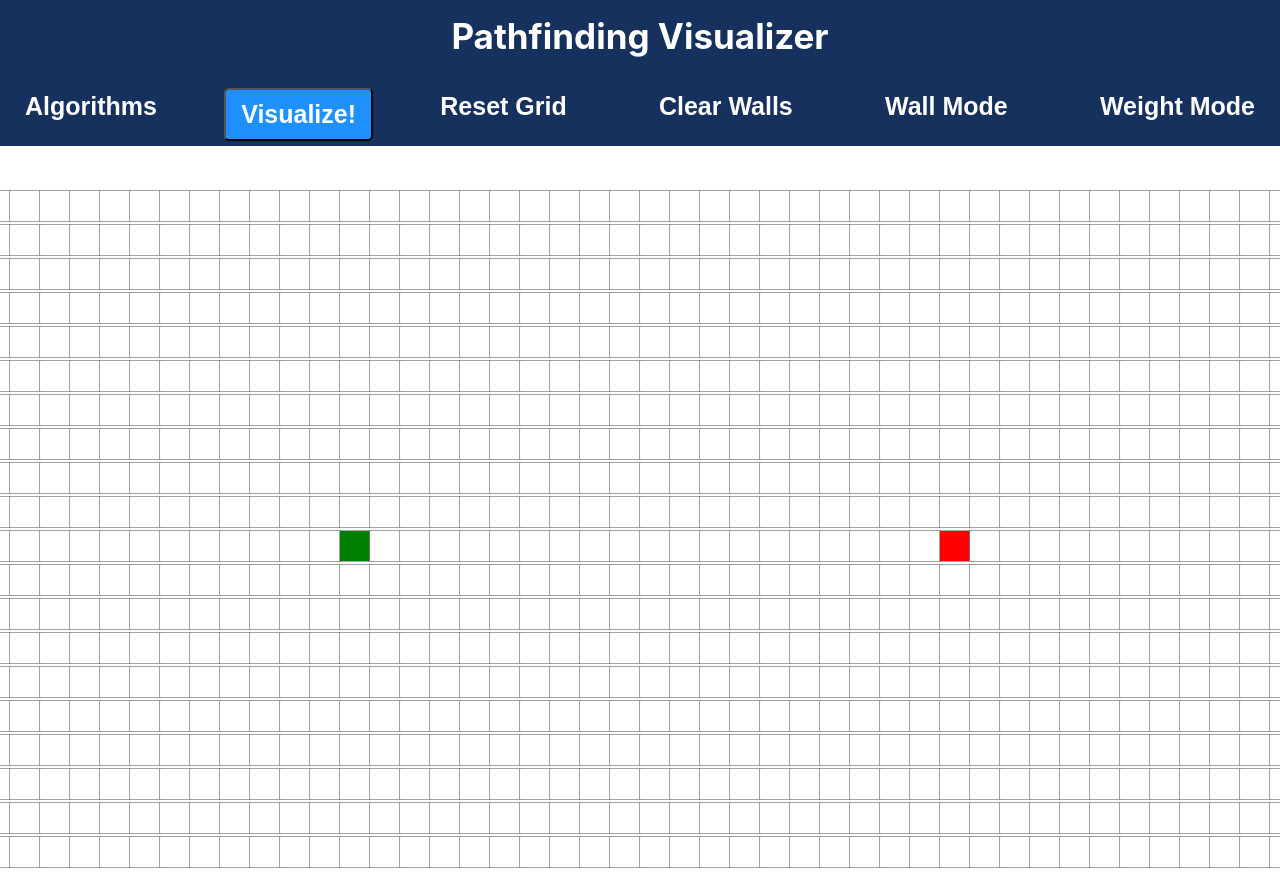
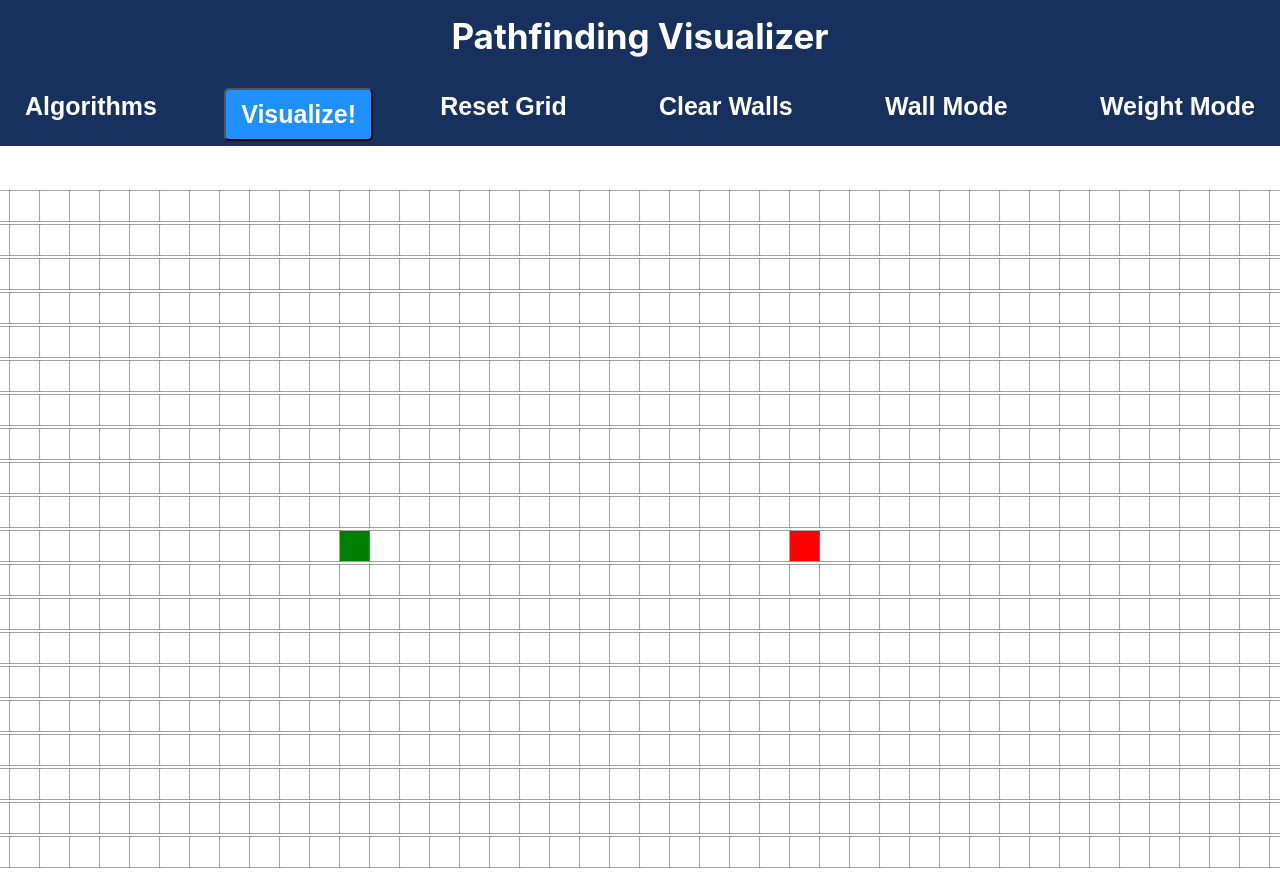
Before and after one commit to ChristopherChau/PathFindingVisualizer, a React (Create React App) app: page / in a window 1280 px wide. Shown: the top 891 px of the page. Built offline with nearby package versions, Linux system fonts and the light colour scheme.

Commit message:
Fixed BFS forgot to check if visited already

```diff
--- a/src/PathFindingVisualizer/PathFindingVisualizer.jsx
+++ b/src/PathFindingVisualizer/PathFindingVisualizer.jsx
@@ -4,6 +4,7 @@ import React, { Component } from 'react';
 import { dijkstra , minHeapDijkstra} from '../algorithms/dijkstras/dijkstras';
 import { getFinalPath } from '../algorithms/algHelpers/globalHelpers';
 import {dfs} from '../algorithms/bfs&dfs/dfs';
+import {bfs} from '../algorithms/bfs&dfs/bfs';
 import Node from './Node/Node';
 import { testMain } from '../test';
 import './styles/navBar.css';
@@ -182,7 +183,7 @@ export default class PathFindingVisualizer extends Component {
     let nodes = grid;
     const startNode = nodes[START_NODE_ROW][START_NODE_COL];
     const finishNode = nodes[FINISH_NODE_ROW][FINISH_NODE_COL];
-    const visitedNodesInOrder = dfs(grid, startNode, finishNode);
+    const visitedNodesInOrder = bfs(grid, startNode, finishNode);
     this.animateAlgorithm(visitedNodesInOrder);
     const finalPath = getFinalPath(finishNode); //this function is from dijkstras helper should be the same
     this.animateFinalPath(finalPath);
--- a/src/PathFindingVisualizer/grid/helper.jsx
+++ b/src/PathFindingVisualizer/grid/helper.jsx
@@ -1,6 +1,6 @@
 /* eslint-disable no-unused-vars */
 const FINISH_NODE_ROW = 10;
-const FINISH_NODE_COL = 35;
+const FINISH_NODE_COL = 30;
 const START_NODE_ROW = 10;
 const START_NODE_COL = 15;
 
--- a/src/algorithms/bfs&dfs/bfs.js
+++ b/src/algorithms/bfs&dfs/bfs.js
@@ -6,11 +6,15 @@ export function bfs(grid, start, finish) {
   const queue = [];
   let visitedNodesInOrder = [];
   queue.push(start);
+  let count = 0;
   while (queue.length !== 0){
     const node = queue.shift();
     visitedNodesInOrder.push(node);
+    if (node.isWall || node.visited) {continue;}
     node.visited = true;
-    if(node === finish) {
+
+    if(node === finish || node.isFinish) {
+      console.log('found');
       return visitedNodesInOrder;
     }
 
@@ -18,7 +22,10 @@ export function bfs(grid, start, finish) {
     for (let neighbor of neighbors)
     {
       queue.push(neighbor);
+      neighbor.previousNode = node;
     }
+    count++;
+    if (count === 2000) break;
   }
 
 }
--- a/src/algorithms/bfs&dfs/dfs.js
+++ b/src/algorithms/bfs&dfs/dfs.js
@@ -5,7 +5,6 @@ export function dfs(grid, start, finish) {
   let visitedNodesInOrder = [];
   const status = { finishFound: false };
   visitedNodesInOrder = exploreNeighbors(start, visitedNodesInOrder, finish, grid, status);
-  console.log(visitedNodesInOrder);
   return visitedNodesInOrder;
 }
 
@@ -16,8 +15,8 @@ function exploreNeighbors(node, visitedNodesInOrder, finish, grid, status) {
     node.row >= 20 ||
     node.col < 0 ||
     node.col >= 50 ||
-    node.visited === true ||
-    node.isWall === true
+    node.visited ||
+    node.isWall
   ) {
     return visitedNodesInOrder;
   }
```
